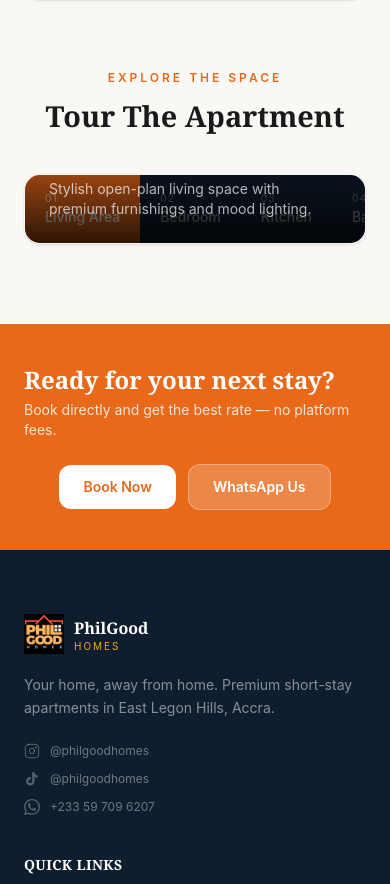
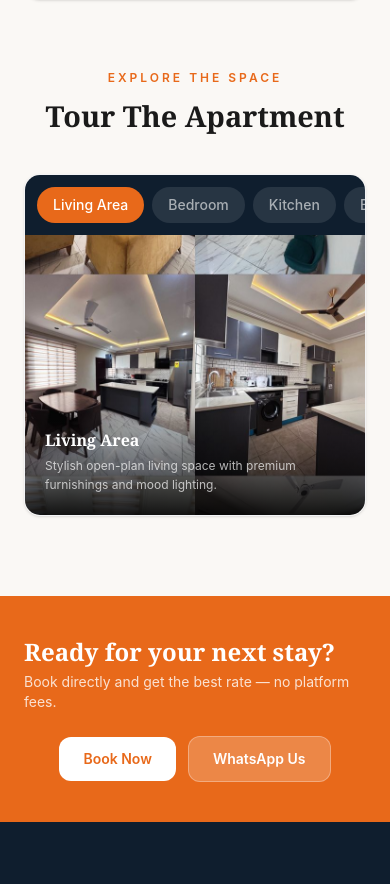
Before and after one commit to jjbaah068/philgoodhomes, a React (Vite) app: page /apartments/studio in a window 390 px wide. Shown: the part 2160-3044 px from the top of the page. Built offline with nearby package versions, Linux system fonts and the light colour scheme.

Commit message:
updates to apartments page

```diff
--- a/src/pages/onebedroom.jsx
+++ b/src/pages/onebedroom.jsx
@@ -136,8 +136,7 @@ function HeroSlideshow({ slides }) {
       {slides.map((src, i) => (
         <div
           key={i}
-          className={`absolute inset-0 bg-cover bg-center transition-opacity duration-700 ${
-            i === current ? "opacity-100" : "opacity-0"
+          className={`absolute inset-0 bg-cover bg-center transition-opacity duration-700 ${i === current ? "opacity-100" : "opacity-0"
             }`}
           style={{ backgroundImage: `url(${src})` }}
         />
@@ -165,8 +164,7 @@ function HeroSlideshow({ slides }) {
           <button
             key={i}
             onClick={() => setCurrent(i)}
-            className={`rounded-full border-none cursor-pointer transition-all duration-300 ${
-              i === current ? "w-7 h-2 bg-[#F5A623]" : "w-2 h-2 bg-white/50 hover:bg-white/80"
+            className={`rounded-full border-none cursor-pointer transition-all duration-300 ${i === current ? "w-7 h-2 bg-[#F5A623]" : "w-2 h-2 bg-white/50 hover:bg-white/80"
               }`}
           />
         ))}
@@ -184,20 +182,35 @@ function ApartmentTour({ spots }) {
   const [active, setActive] = useState(0);
 
   return (
-    <div className="flex flex-col lg:flex-row gap-0 rounded-2xl overflow-hidden shadow-sm border border-gray-100">
-      <div className="flex flex-row lg:flex-col bg-[#0f1e2e] lg:w-56 overflow-x-auto lg:overflow-visible">
+    <div className="flex flex-col lg:flex-row rounded-2xl overflow-hidden shadow-sm border border-gray-100">
+      {/* Mobile tabs — horizontal scrollable pills */}
+      <div className="flex lg:hidden bg-[#0f1e2e] overflow-x-auto px-3 py-3 gap-2" style={{ scrollbarWidth: "none" }}>
         {spots.map((spot, i) => (
           <button
             key={spot.label}
             onClick={() => setActive(i)}
-            className={`shrink-0 lg:shrink text-left px-5 py-4 font-sans text-sm font-medium border-none cursor-pointer transition-all duration-200 ${
-              i === active
+            className={`flex-shrink-0 px-4 py-2 rounded-full font-sans text-sm font-medium border-none cursor-pointer transition-all duration-200 whitespace-nowrap ${i === active
+              ? "bg-[#E8691A] text-white"
+              : "bg-white/10 text-white/60 hover:bg-white/20 hover:text-white"
+              }`}
+          >
+            {spot.label}
+          </button>
+        ))}
+      </div>
+
+      {/* Desktop tabs — vertical sidebar */}
+      <div className="hidden lg:flex flex-col bg-[#0f1e2e] w-56">
+        {spots.map((spot, i) => (
+          <button
+            key={spot.label}
+            onClick={() => setActive(i)}
+            className={`text-left px-5 py-4 font-sans text-sm font-medium border-none cursor-pointer transition-all duration-200 ${i === active
               ? "bg-[#E8691A] text-white"
               : "text-white/50 hover:text-white hover:bg-white/5"
               }`}
           >
-            <span className={`block text-[10px] uppercase tracking-widest mb-0.5 ${
-              i === active ? "text-white/70" : "text-white/30"
+            <span className={`block text-[10px] uppercase tracking-widest mb-0.5 ${i === active ? "text-white/70" : "text-white/30"
               }`}>
               0{i + 1}
             </span>
@@ -206,21 +219,20 @@ function ApartmentTour({ spots }) {
         ))}
       </div>
 
-      <div className="flex-1 relative h-[260px] lg:h-[400px]">
+      <div className="relative w-full h-[280px] lg:h-[400px] lg:flex-1">
         {spots.map((spot, i) => (
           <div
             key={spot.label}
-            className={`absolute inset-0 bg-cover bg-center transition-opacity duration-500 ${
-              i === active ? "opacity-100" : "opacity-0"
+            className={`absolute inset-0 bg-cover bg-center transition-opacity duration-500 ${i === active ? "opacity-100" : "opacity-0"
               }`}
             style={{ backgroundImage: `url(${spot.image})` }}
           />
         ))}
-        <div className="absolute bottom-0 left-0 right-0 bg-gradient-to-t from-black/80 to-transparent p-6 z-10">
-          <p className="font-serif font-bold text-white text-lg mb-1">
+        <div className="absolute bottom-0 left-0 right-0 bg-gradient-to-t from-black/90 to-transparent px-5 py-5 z-10">
+          <p className="font-serif font-bold text-white text-base mb-1">
             {spots[active].label}
           </p>
-          <p className="font-sans text-white/70 text-sm">
+          <p className="font-sans text-white/70 text-xs leading-relaxed line-clamp-2">
             {spots[active].description}
           </p>
         </div>
--- a/src/pages/studio.jsx
+++ b/src/pages/studio.jsx
@@ -119,8 +119,7 @@ function HeroSlideshow({ slides }) {
       {slides.map((src, i) => (
         <div
           key={i}
-          className={`absolute inset-0 bg-cover bg-center transition-opacity duration-700 ${
-            i === current ? "opacity-100" : "opacity-0"
+          className={`absolute inset-0 bg-cover bg-center transition-opacity duration-700 ${i === current ? "opacity-100" : "opacity-0"
             }`}
           style={{ backgroundImage: `url(${src})` }}
         />
@@ -150,8 +149,7 @@ function HeroSlideshow({ slides }) {
           <button
             key={i}
             onClick={() => setCurrent(i)}
-            className={`rounded-full border-none cursor-pointer transition-all duration-300 ${
-              i === current ? "w-7 h-2 bg-[#F5A623]" : "w-2 h-2 bg-white/50 hover:bg-white/80"
+            className={`rounded-full border-none cursor-pointer transition-all duration-300 ${i === current ? "w-7 h-2 bg-[#F5A623]" : "w-2 h-2 bg-white/50 hover:bg-white/80"
               }`}
           />
         ))}
@@ -170,20 +168,37 @@ function ApartmentTour({ spots }) {
   const [active, setActive] = useState(0);
 
   return (
-    <div className="flex flex-col lg:flex-row gap-0 rounded-2xl overflow-hidden shadow-sm border border-gray-100">
-      {/* Tab list */}
-      <div className="flex flex-row lg:flex-col bg-[#0f1e2e] lg:w-56 overflow-x-auto lg:overflow-visible">
+    <div className="flex flex-col lg:flex-row rounded-2xl overflow-hidden shadow-sm border border-gray-100">
+
+      {/* Mobile tabs — horizontal scrollable pills */}
+      <div className="flex lg:hidden bg-[#0f1e2e] overflow-x-auto px-3 py-3 gap-2" style={{ scrollbarWidth: "none" }}>
         {spots.map((spot, i) => (
           <button
             key={spot.label}
             onClick={() => setActive(i)}
-            className={`shrink-0 lg:shrink text-left px-5 py-4 font-sans text-sm font-medium border-none cursor-pointer transition-all duration-200 ${
-              i === active
+            className={`flex-shrink-0 px-4 py-2 rounded-full font-sans text-sm font-medium border-none cursor-pointer transition-all duration-200 whitespace-nowrap ${i === active
+              ? "bg-[#E8691A] text-white"
+              : "bg-white/10 text-white/60 hover:bg-white/20 hover:text-white"
+              }`}
+          >
+            {spot.label}
+          </button>
+        ))}
+      </div>
+
+      {/* Desktop tabs — vertical sidebar */}
+      <div className="hidden lg:flex flex-col bg-[#0f1e2e] w-56">
+        {spots.map((spot, i) => (
+          <button
+            key={spot.label}
+            onClick={() => setActive(i)}
+            className={`text-left px-5 py-4 font-sans text-sm font-medium border-none cursor-pointer transition-all duration-200 ${i === active
               ? "bg-[#E8691A] text-white"
               : "text-white/50 hover:text-white hover:bg-white/5"
               }`}
           >
-            <span className={`block text-[10px] uppercase tracking-widest mb-0.5 ${i === active ? "text-white/70" : "text-white/30"}`}>
+            <span className={`block text-[10px] uppercase tracking-widest mb-0.5 ${i === active ? "text-white/70" : "text-white/30"
+              }`}>
               0{i + 1}
             </span>
             {spot.label}
@@ -192,22 +207,21 @@ function ApartmentTour({ spots }) {
       </div>
 
       {/* Image panel */}
-      <div className="flex-1 relative h-[260px] lg:h-[400px]">
+      <div className="relative w-full h-[280px] lg:h-[400px] lg:flex-1">
         {spots.map((spot, i) => (
           <div
             key={spot.label}
-            className={`absolute inset-0 bg-cover bg-center transition-opacity duration-500 ${
-              i === active ? "opacity-100" : "opacity-0"
+            className={`absolute inset-0 bg-cover bg-center transition-opacity duration-500 ${i === active ? "opacity-100" : "opacity-0"
               }`}
             style={{ backgroundImage: `url(${spot.image})` }}
           />
         ))}
         {/* Caption */}
-        <div className="absolute bottom-0 left-0 right-0 bg-gradient-to-t from-black/80 to-transparent p-6 z-10">
-          <p className="font-serif font-bold text-white text-lg mb-1">
+        <div className="absolute bottom-0 left-0 right-0 bg-gradient-to-t from-black/90 to-transparent px-5 py-5 z-10">
+          <p className="font-serif font-bold text-white text-base mb-1">
             {spots[active].label}
           </p>
-          <p className="font-sans text-white/70 text-sm">
+          <p className="font-sans text-white/70 text-xs leading-relaxed line-clamp-2">
             {spots[active].description}
           </p>
         </div>
```
Also changed, not shown: src/pages/twobedroom.jsx (+28 -16 lines). Lines whose indentation alone changed are shown as unchanged.
